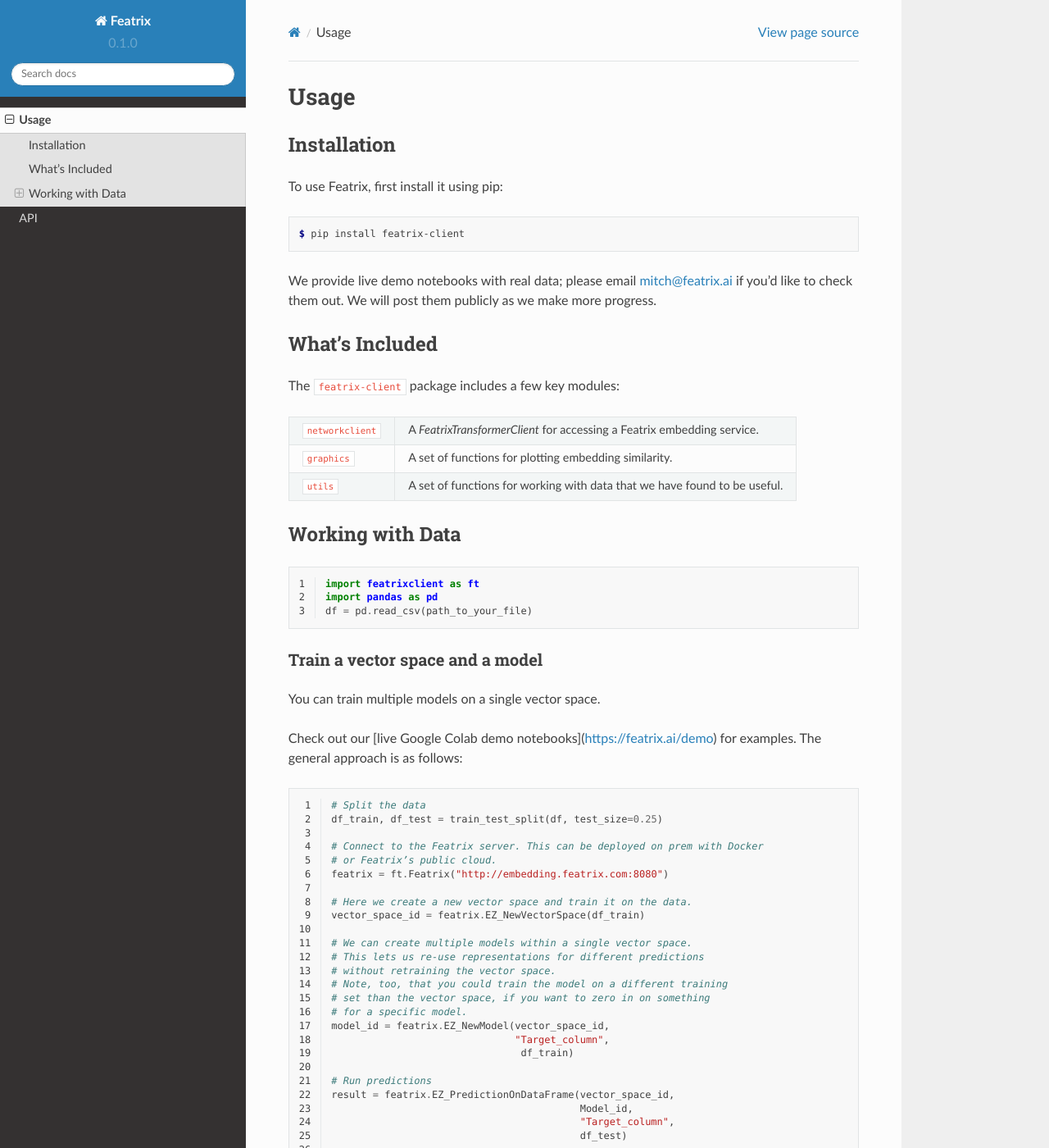
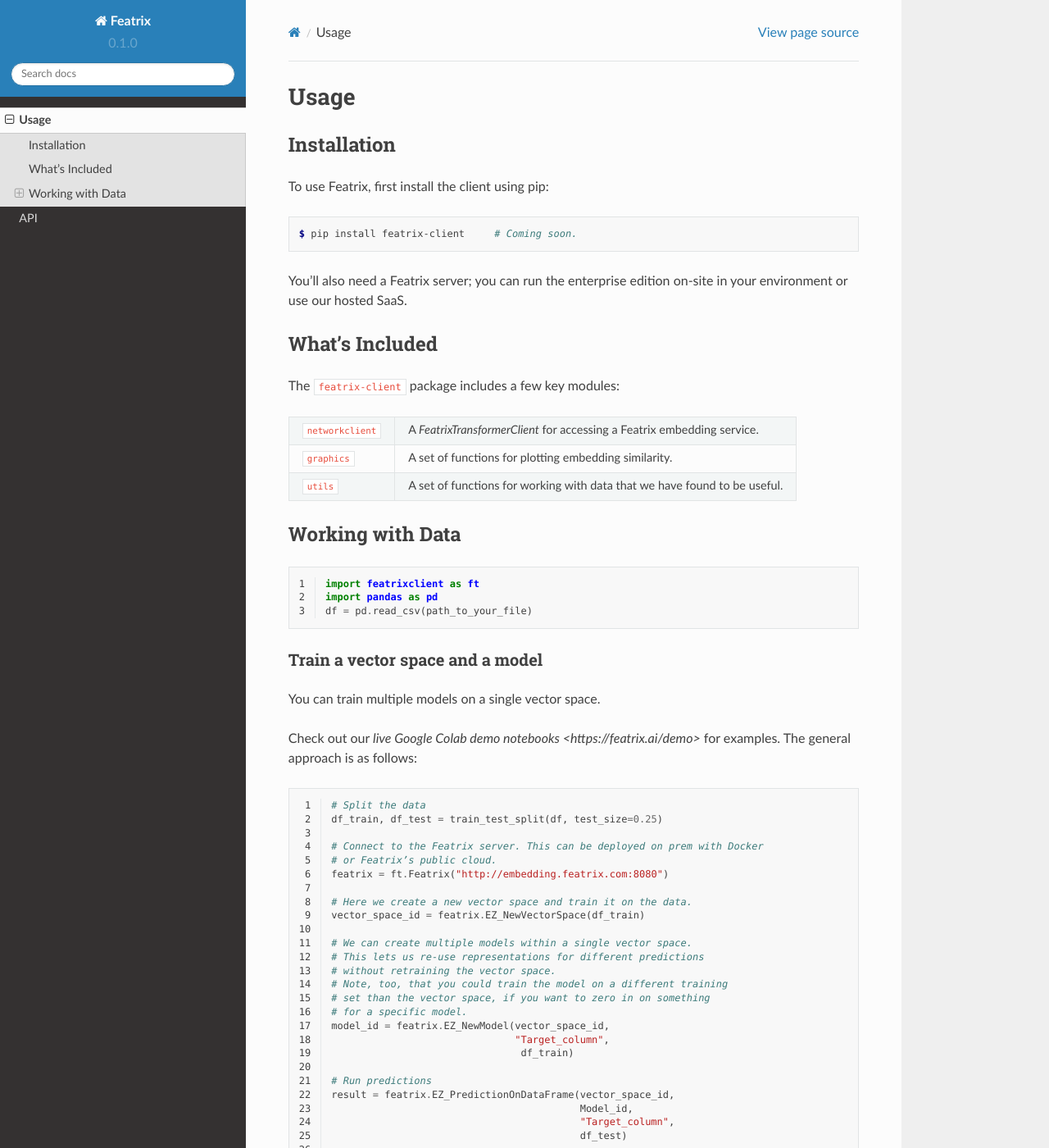
Before and after one commit to Featrix/docs, a Sphinx documentation site: the page built from docs/source/usage.rst, in a window 1280 px wide and 1400 px high. Shown: the whole window at 82% size. Built offline with Sphinx 7.4.7 and the Read the Docs theme 2.0.0, drawn with Linux system fonts in a browser that asks for light colours.

```diff
--- a/docs/source/usage.rst
+++ b/docs/source/usage.rst
@@ -14,15 +14,14 @@
 Installation
 ------------
 
-To use Featrix, first install it using pip:
+To use Featrix, first install the client using pip:
 
 .. code-block:: console
 
-   $ pip install featrix-client
+   $ pip install featrix-client     # Coming soon.
 
 
-We provide live demo notebooks with real data; please email mitch@featrix.ai if you'd like to check them out. We will post them publicly as we make more progress.
-
+You'll also need a Featrix server; you can run the enterprise edition on-site in your environment or use our hosted SaaS.
 
 
 What's Included
@@ -55,7 +54,7 @@
 
 You can train multiple models on a single vector space.
 
-Check out our [live Google Colab demo notebooks](https://featrix.ai/demo) for examples. The general approach is as follows:
+Check out our `live Google Colab demo notebooks <https://featrix.ai/demo>` for examples. The general approach is as follows:
 
 
 .. code-block:: python
```
